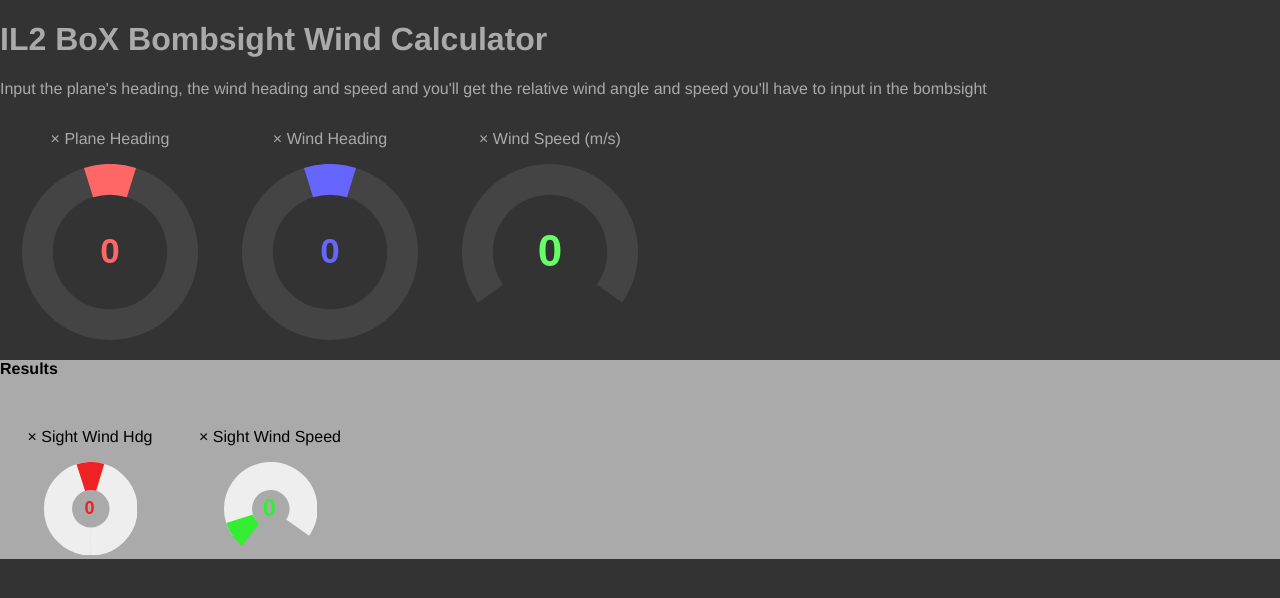
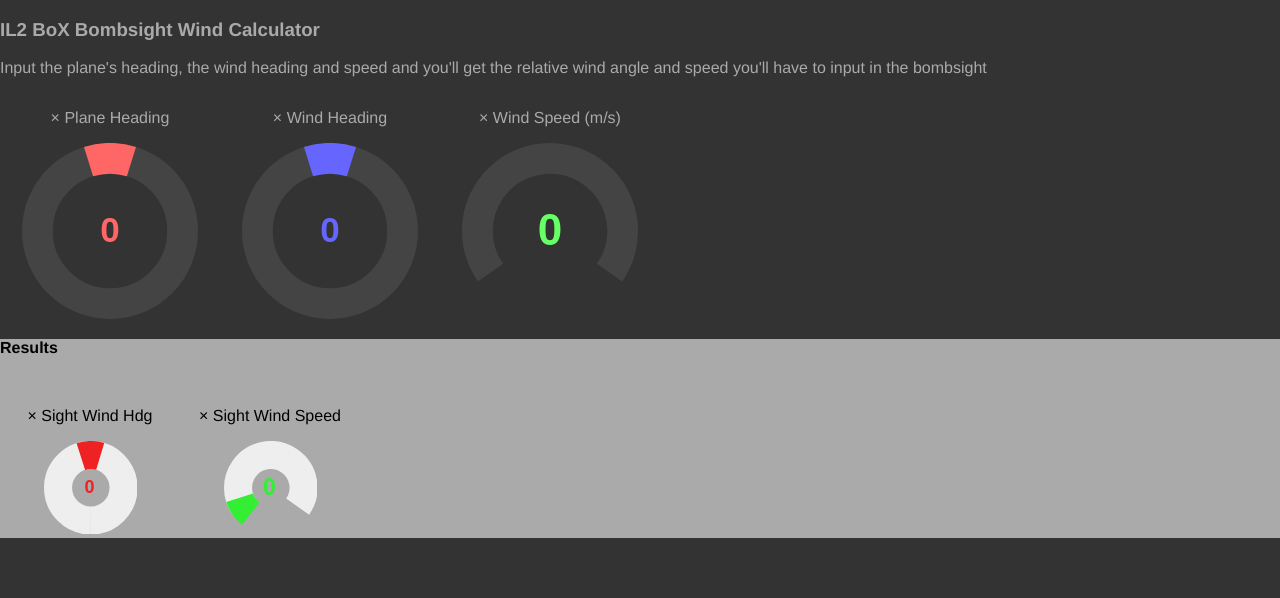
Before and after one commit to nunoi/il2bcalc, a plain HTML site: page index.html in a window 1280 px wide. Drawn offline with nearby package versions, Linux system fonts and the light colour scheme.

Commit message:
Update index.html

```diff
--- a/index.html
+++ b/index.html
@@ -238,7 +238,7 @@ CONNECTION WITH THE SOFTWARE OR THE USE OR OTHER DEALINGS IN THE SOFTWARE.
     <body>
 		<div class="top">
 			<div class="top-right">
-				<h1>IL2 BoX Bombsight Wind Calculator</h1>
+				<h3>IL2 BoX Bombsight Wind Calculator</h3>
 			</div>
 			<div>
 				<p>Input the plane's heading, the wind heading and speed and you'll get the relative wind angle and speed you'll have to input in the bombsight</p>
```
